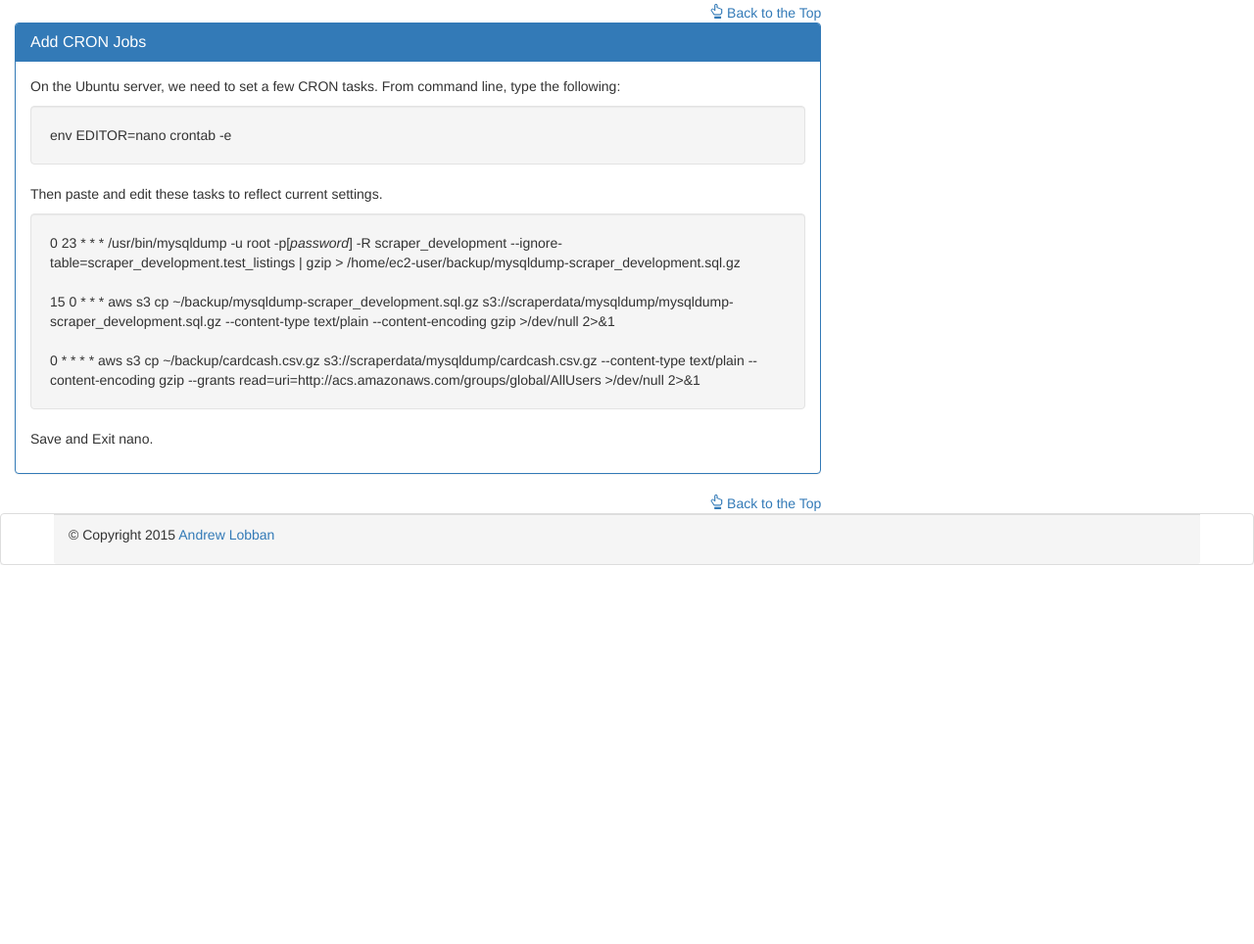
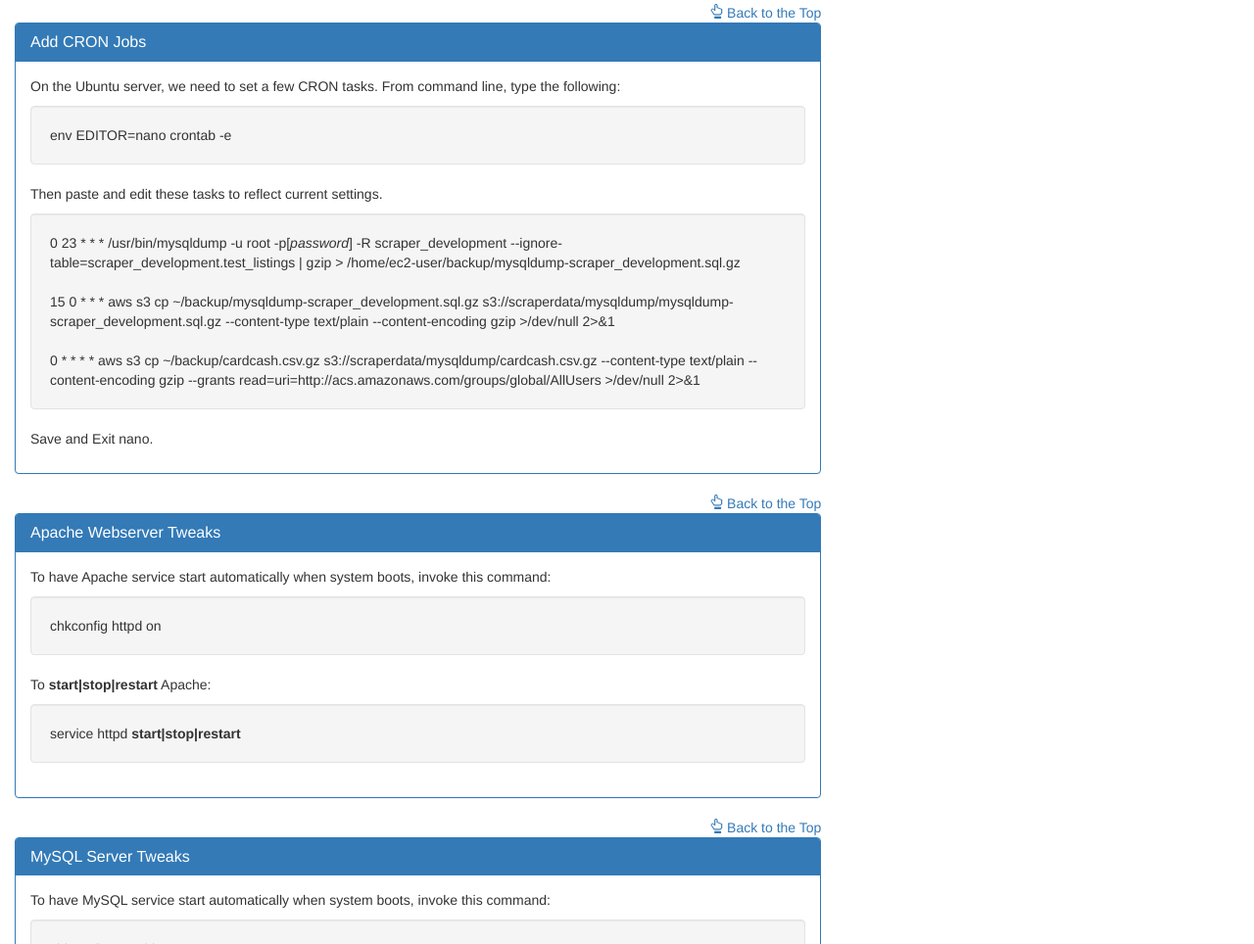
Before and after one commit to alobban/Team-Doc, a plain HTML site: page index.html in a window 1280 px wide. Shown: the part 1836-2800 px from the top of the page at 98% size. Before the commit the page ends 2413 px from the top, so only its background shows below. Drawn offline with nearby package versions, Linux system fonts and the light colour scheme.

Commit message:
Adds Tweaks sections

```diff
--- a/index.html
+++ b/index.html
@@ -105,6 +105,36 @@
 
         <div class="text-right"><a href="#home"><span class="glyphicon glyphicon-hand-up"></span> Back to the Top</a></div>
 
+        <section id="tweaks1" class="panel panel-primary">
+          <div class="panel-heading">
+            <h3 class="panel-title">Apache Webserver Tweaks</h3>
+          </div>
+
+          <div class="panel-body">
+            <p>To have Apache service start automatically when system boots, invoke this command:</p>
+            <p class="well">chkconfig httpd on</p>
+            <p>To <b>start|stop|restart</b> Apache:</p>
+            <p class="well">service httpd <b>start|stop|restart</b></p>
+          </div>
+        </section>
+
+        <div class="text-right"><a href="#home"><span class="glyphicon glyphicon-hand-up"></span> Back to the Top</a></div>
+
+        <section id="tweaks2" class="panel panel-primary">
+          <div class="panel-heading">
+            <h3 class="panel-title">MySQL Server Tweaks</h3>
+          </div>
+
+          <div class="panel-body">
+            <p>To have MySQL service start automatically when system boots, invoke this command:</p>
+            <p class="well">chkconfig mysqld on</p>
+            <p>To <b>start|stop|restart</b> MySQL:</p>
+            <p class="well">service mysqld <b>start|stop|restart</b></p>
+          </div>
+        </section>
+
+        <div class="text-right"><a href="#home"><span class="glyphicon glyphicon-hand-up"></span> Back to the Top</a></div>
+
       </article>
 
     </main>
@@ -117,9 +147,10 @@
         </header>
         <div class="panel-body">
           <ul class="list-group">
-            <li class="list-group-item"><a href="#ramup"><span class="glyphicon glyphicon-hand-right"></span> Install Rails, Apache and MySQL</a></p>
-            <li class="list-group-item"><a href="#cron"><span class="glyphicon glyphicon-hand-right"></span> Setting Up CRON</a></p>
-            <li class="list-group-item"><a href="#ramup"><span class="glyphicon glyphicon-hand-right"></span> Setting Up Rails Environment</a></p>
+            <li class="list-group-item"><a href="#ramup"><span class="glyphicon glyphicon-hand-right"></span> Install Rails, Apache and MySQL</a></li>
+            <li class="list-group-item"><a href="#cron"><span class="glyphicon glyphicon-hand-right"></span> Setting Up CRON</a></li>
+            <li class="list-group-item"><a href="#tweaks1"><span class="glyphicon glyphicon-hand-right"></span> Apache Webserver Tweaks</a></li>
+            <li class="list-group-item"><a href="#tweaks2"><span class="glyphicon glyphicon-hand-right"></span> MySQL Server Tweaks</a></li>
         </ul>
         </div>
       </div>
```
